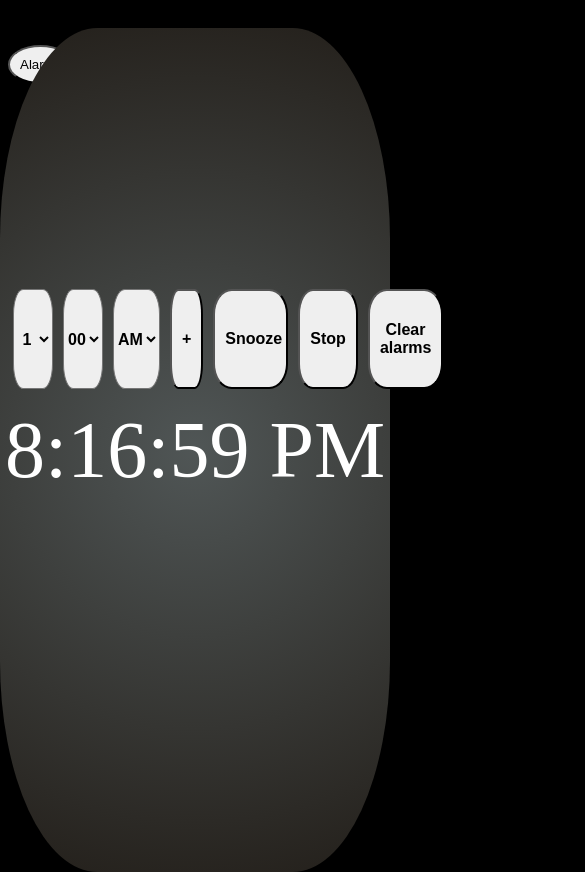
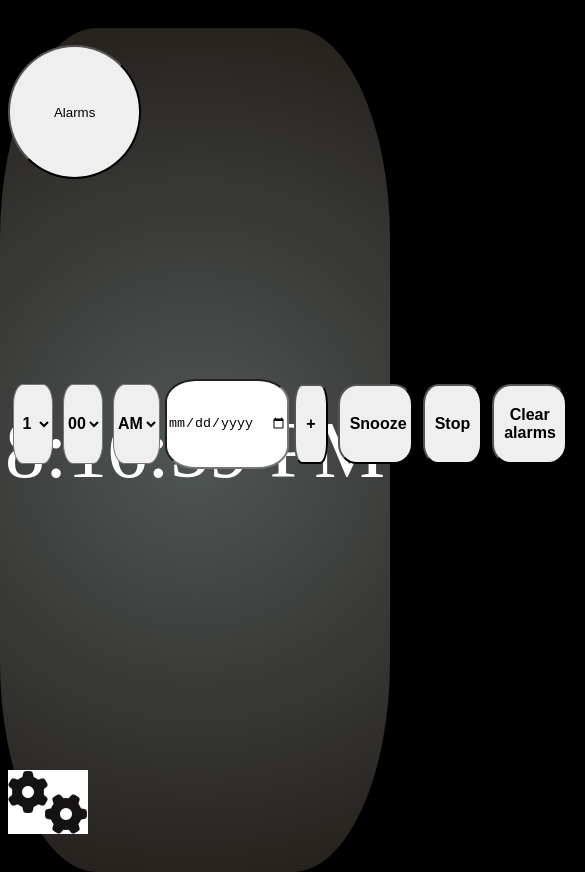
Before and after one commit to rwood219/alarm-clock, a website: page alarm-clock/dist/index.html in a window 390 px wide. Both pictures are taken after a click on the button "Alarms". Shown: the top 872 px of the page, 585 px wide, since content can reach past the window. Drawn offline with Linux system fonts and the light colour scheme.

Commit message:
added features

```diff
--- a/alarm-clock/dist/index.html
+++ b/alarm-clock/dist/index.html
@@ -4,6 +4,7 @@
     <meta charset="UTF-8" />
     <title>CodePen - alarm clock</title>
     <link rel="stylesheet" href="./style.css" />
+    <link rel="stylesheet" href="https://cdnjs.cloudflare.com/ajax/libs/font-awesome/6.4.2/css/all.min.css">
   </head>
   <body>
     <!-- partial:index.partial.html -->
@@ -19,10 +20,11 @@
       <select name="hours" class="hours"></select>
       <select name="minutes" class="minutes"></select>
       <select name="amPm" class="amPm">
-        <!--input class="date-time" type="date"-->
         <option>AM</option>
         <option>PM</option>
       </select>
+      <input class="date-time" type="date">
+
 
       <button id="add-more-alarms">+</button>
       <button id="alarm-snooze">Snooze</button>
@@ -31,7 +33,10 @@
       <button id="alarm-clear" onclick="clearAllAlarms()">Clear alarms</button>
       <ul class="alarm-list"></ul>
     </div>
-    <div></div>
+    <div>
+      <i style="background-color: white; color: rgb(21, 18, 18);" class="settings-btn fas fa-cogs fa-4x"></i>
+
+    </div>
     <!-- partial -->
     <script src="./script.js"></script>
 
--- a/alarm-clock/dist/script.js
+++ b/alarm-clock/dist/script.js
@@ -1,11 +1,13 @@
 var sound = new Audio(
   "https://www.freespecialeffects.co.uk/soundfx/animals/duck1.wav"
 );
+const todayDate = new Date();
 
 sound.loop = true;
 let newAlarms = [];
 let alarmList = document.querySelector(".alarm-list");
 const alarmToggleBtn = document.querySelector(".alarm-ctn-toggle");
+document.querySelector('.date-time').setAttribute('min', new Date())
 
 setDisplay = () => {
   const d = new Date();
@@ -17,6 +19,8 @@ addAlarmToStorage = () => {
   const newAlarmh = document.querySelector(".hours").value;
   const newAlarmM = document.querySelector(".minutes").value;
   const newAlarmAmPm = document.querySelector(".amPm").value;
+  const dateInput = document.querySelector(".date-time");
+  const selectedDate = dateInput.value;
   newAlarms.push(`${newAlarmh}:${newAlarmM}:00 ${newAlarmAmPm}`);
   const newAlarmsJson = JSON.stringify(newAlarms);
   localStorage.setItem("alarms", newAlarmsJson);
@@ -53,6 +57,9 @@ const clearAllAlarms = () => {
 checkForAlarm = () => {
   let d = new Date();
   let currentTime = d.toLocaleTimeString();
+  const dateInput = document.querySelector(".date-time");
+  const selectedDate = dateInput.value;
+  const timeandDate = `${currentTime} ${selectedDate}`;
   const storedAlarmsJson = localStorage.getItem("alarms");
   const storedAlarms = JSON.parse(storedAlarmsJson);
   if (storedAlarms) {
@@ -61,8 +68,6 @@ checkForAlarm = () => {
         sound.play();
       }
     }
-  } else {
-    console.log("no alarm");
   }
 };
 
@@ -126,7 +131,7 @@ if (storedAlarms === null) {
 }
 
 const alarmListItems = document.querySelectorAll(".alarm-list li");
-
+//not working
 document.addEventListener("DOMContentLoaded", () => {
   alarmListItems.forEach((alarmListItem) => {
     alarmListItem.addEventListener("click", (e) => {
--- a/alarm-clock/dist/style.css
+++ b/alarm-clock/dist/style.css
@@ -7,12 +7,16 @@ body{
 }
 
 .alarm-ctn-toggle {
+  position: relative;
   margin-top: 10%;
+  height: 10em;
+  width: 10em;
+  z-index: 10;
 }
 
 .alarm-ctn > button,
 select {
-  height: 100px;
+  height: 5em;
   width: 75px;
   margin: 5px;
   text-align: center;
@@ -78,3 +82,13 @@ button {
 .alarm-list > li {
   margin: 1em;
 }
+
+.date-time {
+  border-radius: 25%;
+}
+
+.settings-btn{
+ bottom: 0;
+ margin-bottom: 10px;
+ position: absolute;
+}
```
